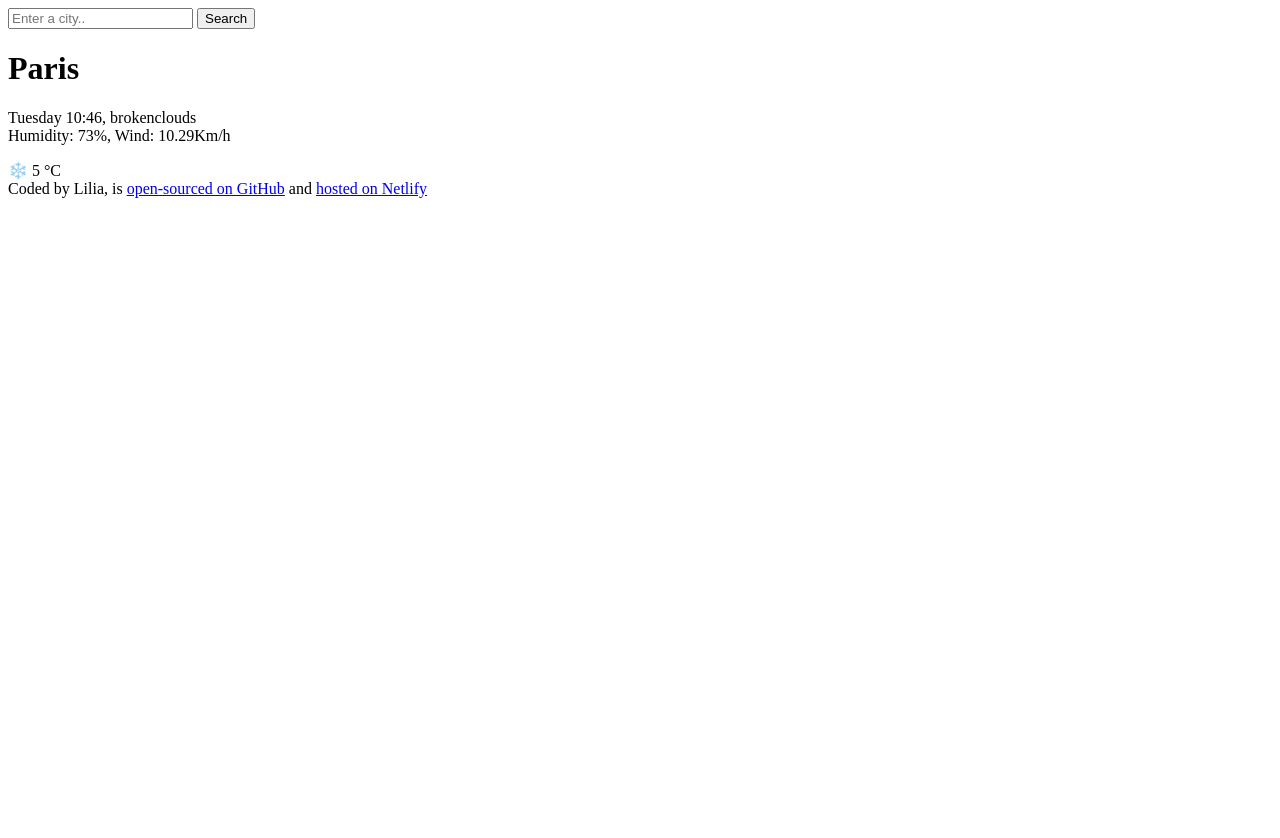
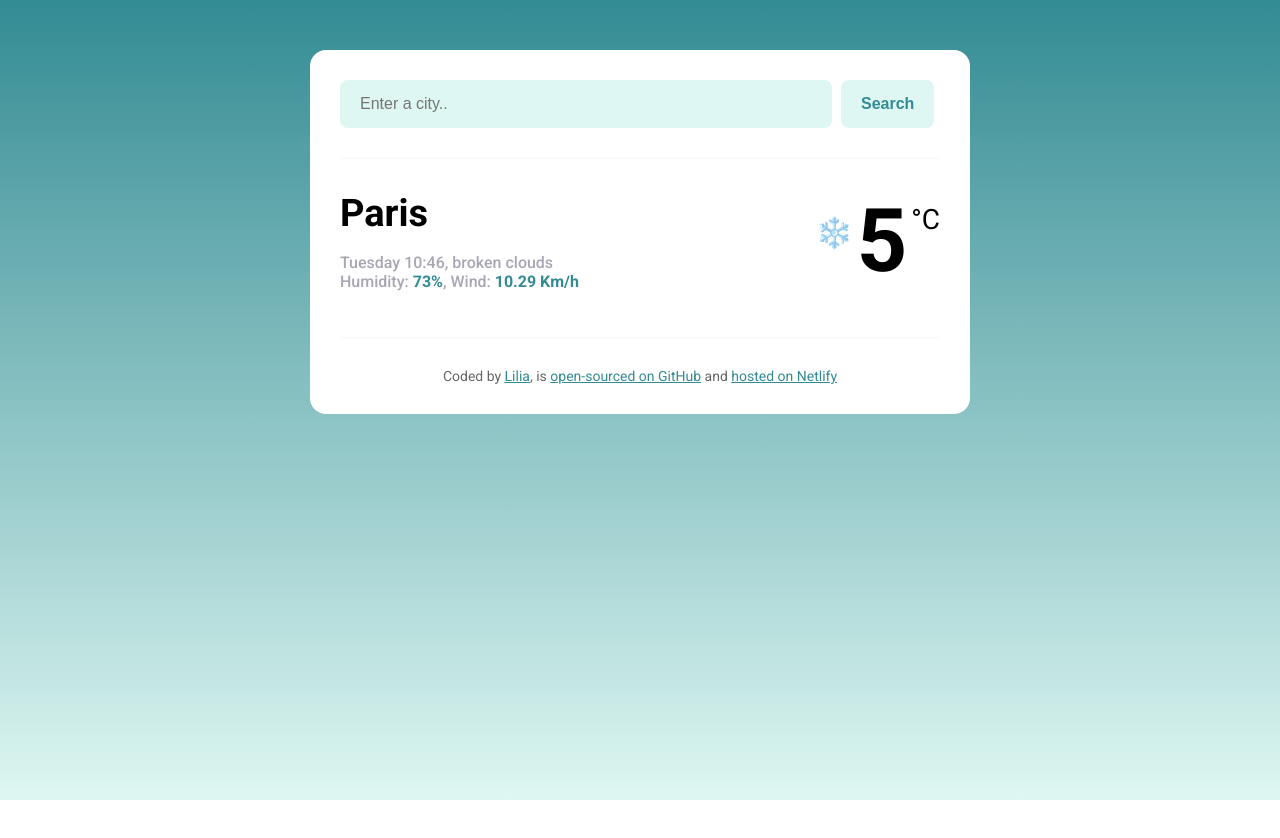
Before and after one commit to liliapianella-dot/weather-application-and-forecast, a plain HTML site: page index.html in a window 1280 px wide. Before the commit the page ends 800 px from the top, so only its background shows below. Drawn offline with Linux system fonts and the light colour scheme; a web font is replaced by a local one.

Commit message:
Added basic CSS

```diff
--- a/index.html
+++ b/index.html
@@ -4,26 +4,47 @@
     <meta charset="UTF-8" />
     <meta name="viewport" content="width=device-width, initial-scale=1.0" />
     <title>meteo app</title>
+    <link rel="stylesheet" href="src/styles.css" />
   </head>
   <body>
+    <div class="container">
       <header>
         <form action="">
-        <input type="search" placeholder="Enter a city.." required />
-        <input type="submit" value="Search" />
+          <input
+            type="search"
+            placeholder="Enter a city.."
+            required
+            class="search-form-input"
+          />
+          <input type="submit" value="Search" class="search-form-button" />
+          <link rel="preconnect" href="https://fonts.googleapis.com" />
+          <link rel="preconnect" href="https://fonts.gstatic.com" crossorigin />
+          <link
+            href="https://fonts.googleapis.com/css2?family=PT+Mono&family=Pinyon+Script&family=Roboto:ital,wght@0,100..900;1,100..900&display=swap"
+            rel="stylesheet"
+          />
         </form>
       </header>
+
       <main>
         <div>
-        <h1>Paris</h1>
-        <p>Tuesday 10:46, brokenclouds <br />Humidity: 73%, Wind: 10.29Km/h</p>
+          <h1 class="current-city">Paris</h1>
+          <p class="current-details">
+            Tuesday 10:46, broken clouds<br />Humidity: <strong>73%</strong>,
+            Wind: <strong>10.29 Km/h </strong>
+          </p>
         </div>
-      <div>❄️ 5 °C</div>
+        <div>
+          <span class="current-temperature-emoji">❄️</span>
+          <span class="current-temperature-number">5</span>
+          <span class="current-temperature-unit">°C </span>
+        </div>
       </main>
 
       <footer>
         Coded by
-      <a href="https://github.com/pianellalilia-dot" target="_blank"></a>Lilia,
-      is
+        <a href="https://github.com/pianellalilia-dot" target="_blank">Lilia</a
+        >, is
         <a
           href="https://github.com/pianellalilia-dot/meteo"
           target="_blank"
@@ -38,5 +59,6 @@
           >hosted on Netlify</a
         >
       </footer>
+    </div>
   </body>
 </html>
--- /dev/null
+++ b/src/styles.css
@@ -0,0 +1,90 @@
+html,
+body {
+  height: 100%;
+  margin: 0;
+}
+body {
+  background: linear-gradient(to top, #def7f2 0%, #338b93 100%);
+  background-repeat: no-repeat;
+  background-size: cover;
+  font-family: "Roboto", sans-serif;
+  font-optical-sizing: auto;
+  font-weight: <weight>;
+  font-style: normal;
+  font-variation-settings: "wdth" 100;
+}
+body a {
+  color: #338b93;
+}
+body .container {
+  background: white;
+  max-width: 600px;
+  margin: 50px auto;
+  padding: 30px;
+  border-radius: 16px;
+}
+header {
+  border-bottom: 1px solid rgb(249, 247, 254);
+  padding: 0 0 30px 0;
+}
+header .search-form-button,
+.search-form-input {
+  border: none;
+  padding: 15px 20px;
+  border-radius: 8px;
+  font-size: 16px;
+}
+header .search-form-button {
+  margin-left: 5px;
+  background: #def7f2;
+  color: #338b93;
+  font-weight: bold;
+  transition: all 200ms ease-in-out;
+}
+header .search-form-button:hover {
+  background: #338b93;
+  color: white;
+  cursor: pointer;
+}
+header .search-form-input {
+  width: 82%;
+  background: #def7f2;
+}
+main {
+  display: flex;
+  justify-content: space-between;
+  padding: 30px 0;
+}
+main strong {
+  color: #338b93;
+}
+main .current-city {
+  margin: 0;
+  font-size: 38px;
+  line-height: 48px;
+}
+main .current-details {
+  color: rgba(39, 33, 66, 0.4);
+  font-weight: 500;
+}
+main .current-temperature-emoji {
+  font-size: 30px;
+  position: relative;
+  bottom: 28px;
+}
+main .current-temperature-number {
+  font-size: 88px;
+  font-weight: 700;
+}
+main .current-temperature-unit {
+  font-size: 28px;
+  position: relative;
+  bottom: 42px;
+}
+footer {
+  border-top: 1px solid rgb(249, 247, 254);
+  padding-top: 30px;
+  text-align: center;
+  color: rgba(0, 0, 0, 0.6);
+  font-size: 14px;
+}
```
Lines whose indentation alone changed are shown as unchanged.
